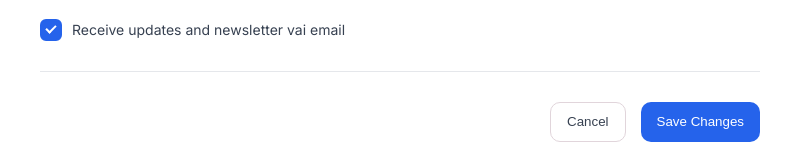
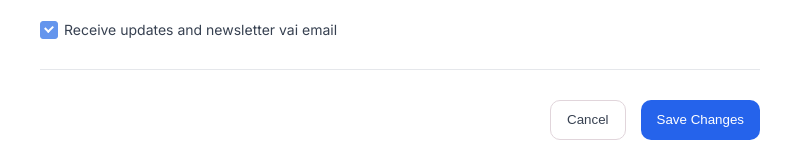
Before and after one commit to haneulgim95-hub/02_HTML, a plain HTML site: page practice7/index.html in a window 1280 px wide. Shown: the part 585-752 px from the top of the page, 380-1179 px from the left. Drawn offline with Linux system fonts and the light colour scheme.

Commit message:
practice6_checkbox_practice

```diff
--- a/practice7/index.html
+++ b/practice7/index.html
@@ -76,14 +76,23 @@
                         <input type="text" class="form-input" id="phoneNumber" value="+1 234 567 890">
                     </div>
                 </div>
+<!--                <div class="form-row">-->
+<!--                    <div class="form-group">-->
+<!--                        <label class="custom-checkbox-wrapper">-->
+<!--                            <input type="checkbox" class="hidden-checkbox" checked>-->
+<!--                            <div class="checkbox">-->
+<!--                                <div class="checkmark-icon"></div>-->
+<!--                            </div>-->
+<!--                            <span class="checkbox-label">Receive updates and newsletter vai email</span>-->
+<!--                        </label>-->
+<!--                    </div>-->
+<!--                </div>-->
                 <div class="form-row">
-                    <!-- 체크 박스 들어가야 하는 자리-->
-                    <!-- 실제 input에 속성을 주는건 어렵기 때문에 실제 input은 숨기고 div로 트릭을 준다     -->
                     <div class="form-group">
-                        <label class="custom-checkbox-wrapper">
+                        <label class="checkbox-wrapper">
                             <input type="checkbox" class="hidden-checkbox" checked>
-                            <div class="check-box">
-                                <div class="checkmark-icon"></div>
+                            <div class="checkbox">
+                                <div class="checkbox-icon"></div>
                             </div>
                             <span class="checkbox-label">Receive updates and newsletter vai email</span>
                         </label>
--- a/practice7/style.css
+++ b/practice7/style.css
@@ -211,44 +211,43 @@ body {
     border-color: #2563eb;
 }
 
-.custom-checkbox-wrapper {
-    display: flex;
-    align-items: center;
-    cursor: pointer;
-    user-select: none;   /*드래그 방지*/
-    gap: 10px;
-}
+/*.custom-checkbox-wrapper {*/
+/*    display: flex;*/
+/*    align-items: center;*/
+/*    cursor: pointer;*/
+/*    user-select: none;   !*드래그 방지*!*/
+/*    gap: 10px;*/
+/*}*/
 
-.hidden-checkbox {
-    display: none;      /* 화면에 출력되지 않게끔 함. 대신 html 코드는 존재함*/
-}
+/*.hidden-checkbox {*/
+/*    display: none;      !* 화면에 출력되지 않게끔 함. 대신 html 코드는 존재함*!*/
+/*}*/
 
-.check-box {
-    width: 22px;
-    height: 22px;
-    border: 2px solid #d1d5db;
-    border-radius: 6px;
-    display: flex;
-    justify-content: center;
-    align-items: center;
-    background-color: white;
-    transition: all 0.2s;
-    padding-bottom: 4px;
-}
+/*.check-box {*/
+/*    width: 22px;*/
+/*    height: 22px;*/
+/*    border: 2px solid #d1d5db;*/
+/*    border-radius: 6px;*/
+/*    display: flex;*/
+/*    justify-content: center;*/
+/*    align-items: center;*/
+/*    background-color: white;*/
+/*    transition: all 0.2s;*/
+/*    padding-bottom: 4px;*/
+/*}*/
 
-.checkmark-icon {
-    width: 6px;
-    height: 10px;
-    border-bottom: 2px solid white;
-    border-right: 2px solid white;
-    transform: rotate(45deg);
-}
+/*.checkmark-icon {*/
+/*    width: 6px;*/
+/*    height: 10px;*/
+/*    border-bottom: 2px solid white;*/
+/*    border-right: 2px solid white;*/
+/*    transform: rotate(45deg);*/
+/*}*/
 
-/* +는 형제 관계에서 선택할 때 사용*/
-.hidden-checkbox:checked + .check-box {
-    background-color: #2563eb;
-    border-color: #2563eb;
-}
+/*.hidden-checkbox:checked + .check-box {*/
+/*    background-color: #2563eb;*/
+/*    border-color: #2563eb;*/
+/*}*/
 
 .form-actions {
     display: flex;
@@ -258,3 +257,39 @@ body {
     padding-top: 30px;
     border-top: 1px solid #e5e7eb;
 }
+
+.checkbox-wrapper {
+    display: flex;
+    align-items: center;
+    gap: 6px;
+    cursor: pointer;
+    user-select: none;
+}
+
+.hidden-checkbox {
+    display: none;
+}
+
+.checkbox {
+    width: 18px;
+    height: 18px;
+    border: 1px solid #9b9b9b;
+    border-radius: 3px;
+    display: flex;
+    justify-content: center;
+    align-items: center;
+}
+
+.checkbox-icon {
+    width: 6px;
+    height: 8px;
+    border-bottom: 2px solid white;
+    border-right: 2px solid white;
+    transform: rotate(45deg);
+    margin-bottom: 4px;
+}
+
+.hidden-checkbox:checked + .checkbox {
+    background-color: cornflowerblue;
+    border-color: cornflowerblue;
+}
```
